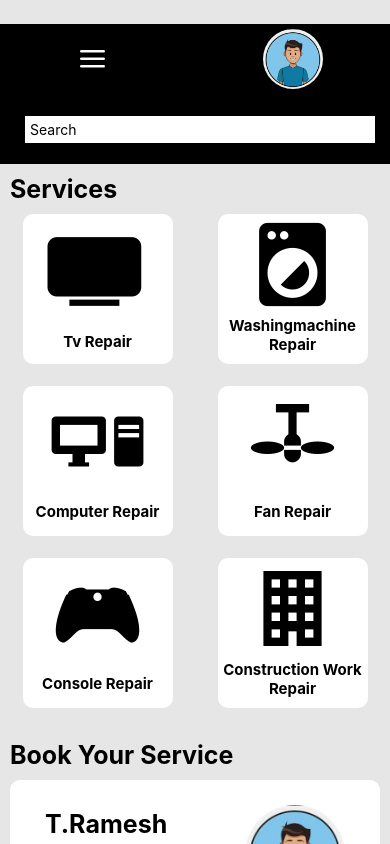
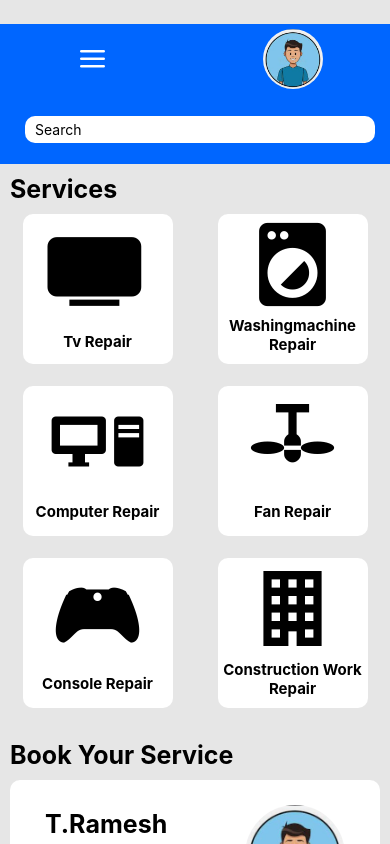
Before and after one commit to Manju1392k/HomeRepair-App, a React Native app: screen / in a window 390 px wide. Built offline with nearby package versions, Linux system fonts and the light colour scheme.

Commit message:
HomeRepair

```diff
--- a/App.js
+++ b/App.js
@@ -120,7 +120,7 @@ const styles = StyleSheet.create({
     marginTop: 24,
     width: 400,
     height: 70,
-    backgroundColor: "#000",
+    backgroundColor: "#0066ff",
     flexDirection: "row",
     justifyContent: "space-around",
     alignItems: "center",
@@ -133,7 +133,7 @@ const styles = StyleSheet.create({
   Searchnavbar: {
     width: 400,
     height: 70,
-    backgroundColor: "#000",
+    backgroundColor: "#0066ff",
     flexDirection: "row",
     justifyContent: "space-around",
     alignItems: "center",
@@ -142,6 +142,8 @@ const styles = StyleSheet.create({
     width: 350,
     backgroundColor: "#fff",
     padding: 5,
+    paddingLeft: 10,
+    borderRadius:10,
   },
   mainbox: {
     flexDirection: "row",
```
